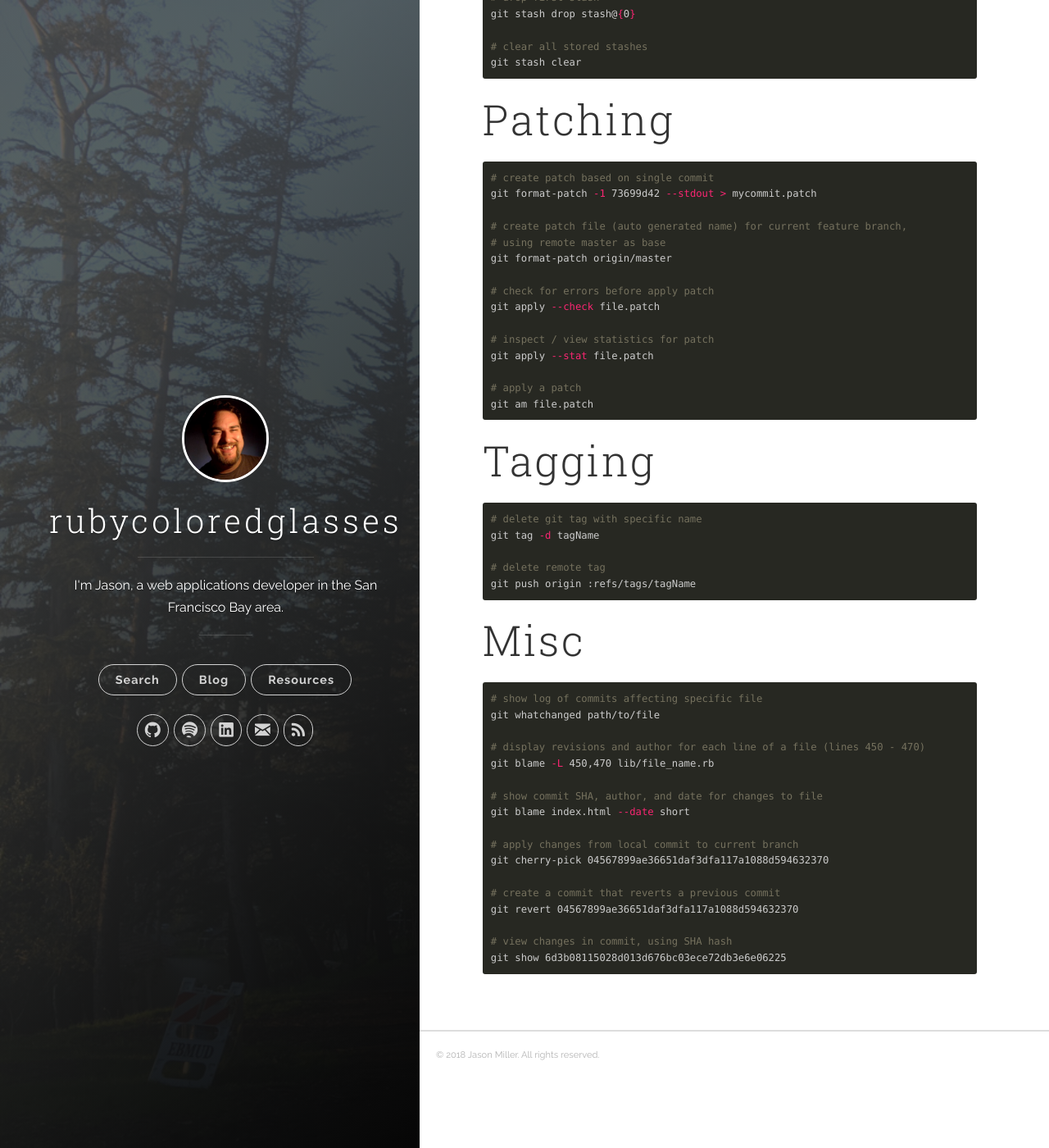
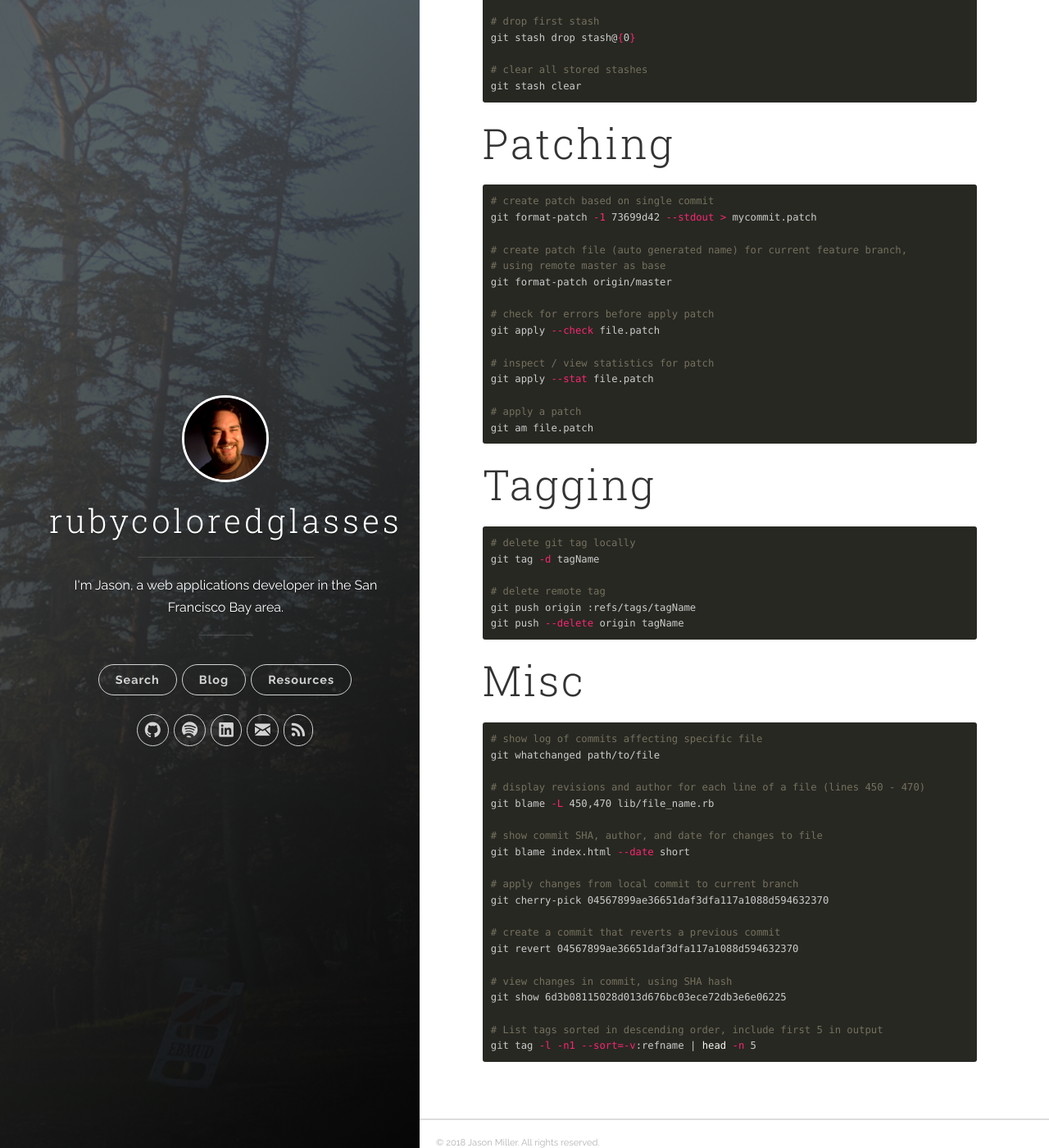
Before and after one commit to redconfetti/redconfetti.github.io, a Jekyll site: the page built from resources/cheat-sheets/git.md, in a window 1280 px wide and 1400 px high, scrolled down 5435 px. Shown: the whole window at 82% size. Built offline with Jekyll 4.4.1, drawn with Linux system fonts in a browser that asks for light colours; nearby versions of some CDN libraries.

Commit message:
Updates Git tagging examples

````diff
--- a/resources/cheat-sheets/git.md
+++ b/resources/cheat-sheets/git.md
@@ -263,11 +264,12 @@ git am file.patch
 
 # Tagging
 ``` shell
-# delete git tag with specific name
+# delete git tag locally
 git tag -d tagName
 
 # delete remote tag
 git push origin :refs/tags/tagName
+git push --delete origin tagName
 ```
 
 # Misc
@@ -289,4 +291,7 @@ git revert 04567899ae36651daf3dfa117a1088d594632370
 
 # view changes in commit, using SHA hash
 git show 6d3b08115028d013d676bc03ece72db3e6e06225
+
+# List tags sorted in descending order, include first 5 in output
+git tag -l -n1 --sort=-v:refname | head -n 5
 ```
````
Also changed, not shown: other parts of resources/cheat-sheets/git.md (+1 -0 lines).
